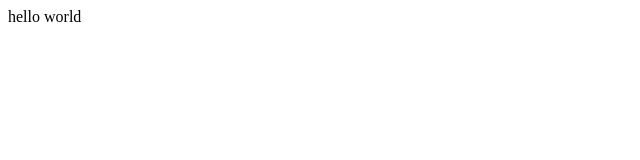
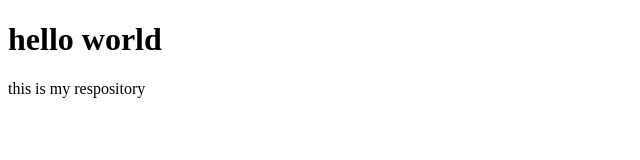
Before and after one commit to priyanshurathour4093/WebDev-Project1, a plain HTML site: page index.html in a window 1280 px wide. Shown: the whole page, without its empty margins (0-640 px from the left). Drawn offline with Linux system fonts and the light colour scheme.

Commit message:
Update index.html

```diff
--- a/index.html
+++ b/index.html
@@ -1 +1,12 @@
-<p>hello world</p>
+<!DOCTYPE html>
+<html lang="en">
+<head>
+    <meta charset="UTF-8">
+    <meta name="viewport" content="width=device-width, initial-scale=1.0">
+    <title>Document</title>
+</head>
+<body>
+    <h1>hello world</h1>
+    <p>this is my respository</p>
+</body>
+</html>
```
